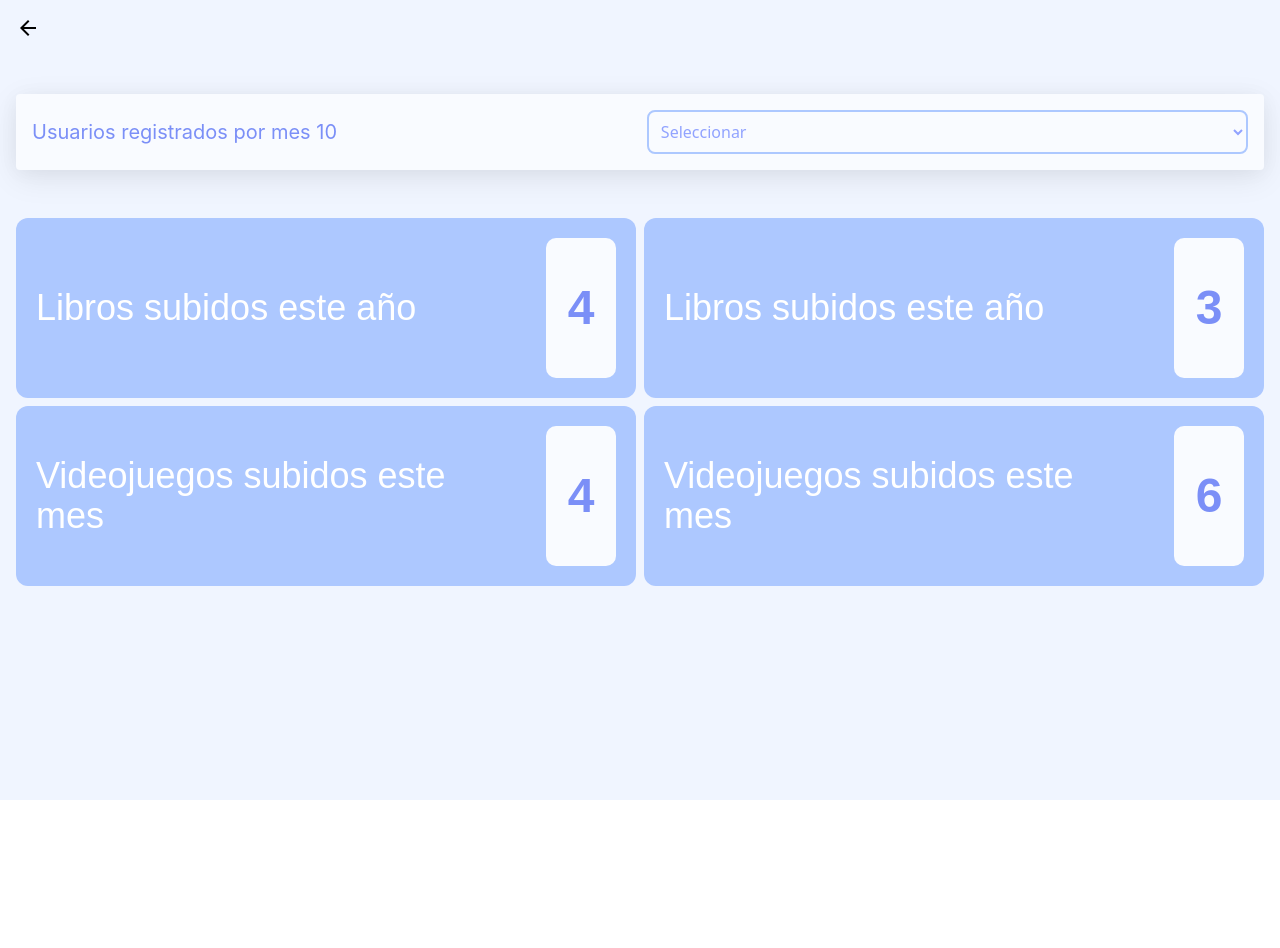
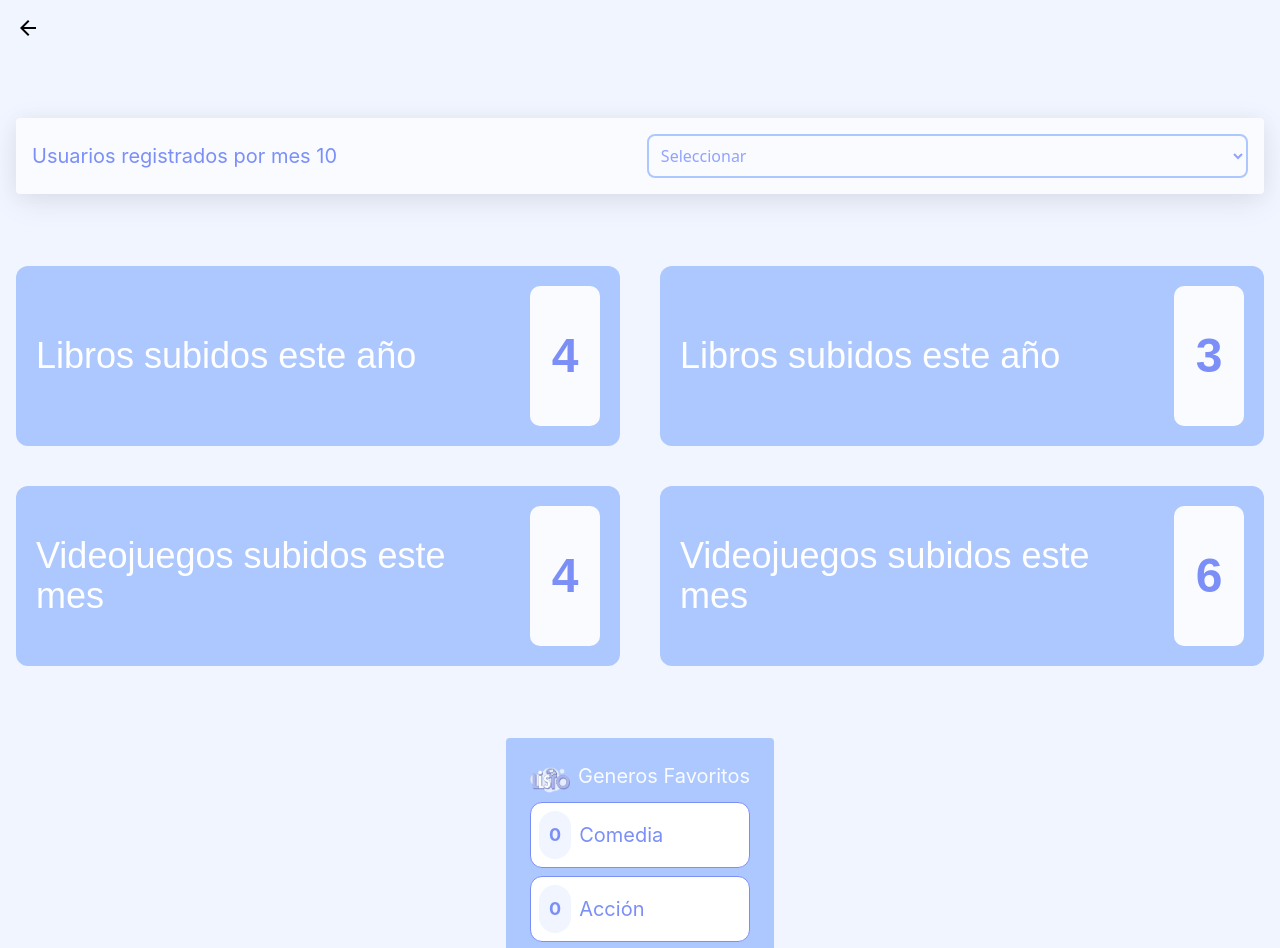
Before and after one commit to egilp04/listO, a React (Vite) app: page / in a window 1280 px wide. Shown: the top 948 px of the page. Before the commit the page ends 800 px from the top, so only its background shows below. Built offline with nearby package versions, Linux system fonts and the light colour scheme.

Commit message:
arreglo de la pagina estadisticas

```diff
--- a/src/pages/EstadisticasGlobales.tsx
+++ b/src/pages/EstadisticasGlobales.tsx
@@ -2,37 +2,70 @@ import { useEffect, useState } from "react";
 import Select from "../componentes/Inputs/Select";
 import { meses } from "../utils/constants/Meses";
 import CardEstadisticaG from "../componentes/tarjetas/cardEstadisticaG";
+import CardEstadisticaT from "../componentes/tarjetas/cardEstadisticaT";
+
+interface EstadisticaTop {
+  value: string[];
+}
 
 const EstadisticasGlobales = () => {
   const [infoTarjetaEstadistica, setInfoTarjetaEstadistica] = useState([]);
+  const [infoEstadisticasTop, setInfoEstadisticasTop] = useState<
+    EstadisticaTop[]
+  >([]);
+
   useEffect(() => {
-    const getDataTarjetaEstadistica = async () => {
+    const getDataEstadistica = async () => {
       const res = await fetch("src/mock/cardsAdminStats.json");
       const data = await res.json();
-      console.log(data);
       setInfoTarjetaEstadistica(data);
     };
-    getDataTarjetaEstadistica();
+    getDataEstadistica();
+  }, []);
+
+  useEffect(() => {
+    const getDataTop = async () => {
+      const res = await fetch("src/mock/cardTopStatsAdmin.json");
+      const data = await res.json();
+      console.log(data);
+      setInfoEstadisticasTop(data);
+    };
+    getDataTop();
   }, []);
   const conteo = 10;
   return (
-    <div className="bg-primary-200 flex flex-col h-screen gap-2 lg:gap-12 2xl:gap-14 p-4">
+    <div className="bg-primary-200 min-h-screen flex flex-col gap-20 md:gap-18 p-4">
       <div className="w-full">
         <span className="material-symbols-outlined">arrow_back</span>
       </div>
-      <div className="shadow-elevation-3 bg-primary-50 flex flex-row gap-6 overflow-hidden p-4 rounded-sm justify-between items-center">
+      <div className="shadow-elevation-3 bg-primary-50 flex flex-row gap-6 p-4 rounded-sm justify-between items-center">
         <label className="w-full text-primary-700">
           Usuarios registrados por mes {conteo}
         </label>
         <Select variant="primario" options={meses}></Select>
       </div>
-      <div className="grid grid-cols-2 grid-rows-2 gap-2">
+      <div className="grid grid-cols-2 grid-rows-2 gap-4 md:gap-6 lg:gap-10">
         {infoTarjetaEstadistica.map(({ label, value }) => (
           <CardEstadisticaG texto={label} numero={value}></CardEstadisticaG>
         ))}
       </div>
-      <div>
-
+      <div className="w-full flex flex-col items-center justify-center">
+        <div className="flex flex-col bg-primary-500 p-6 w-auto rounded-sm">
+          <div className="flex flex-row gap-2">
+            <div className="h-10 w-10 flex flex-row gap-2">
+              {" "}
+              <img src="src/assets/img/logo/logo.webp"></img>
+            </div>
+            <label className="text-primary-50">Generos Favoritos</label>
+          </div>
+          <div className="flex flex-col gap-2">
+            {infoEstadisticasTop.map(({ value }, index) =>
+              value.map((val) => (
+                <CardEstadisticaT numero={index} texto={val} />
+              )),
+            )}
+          </div>
+        </div>
       </div>
     </div>
   );
--- a/src/pages/GestionAdmin.tsx
+++ b/src/pages/GestionAdmin.tsx
@@ -4,7 +4,7 @@ import Table from "../componentes/Table";
 
 const GestionAdmin = () => {
   return (
-    <div className="bg-primary-200 flex flex-col h-screen gap-4 lg:gap-12 2xl:gap-14 p-4">
+    <div className="bg-primary-200 flex flex-col min-h-screen gap-4 lg:gap-12 2xl:gap-14 p-4">
       <div className="w-full">
         <span className="material-symbols-outlined">arrow_back</span>
       </div>
--- a/src/styles/base.css
+++ b/src/styles/base.css
@@ -3,6 +3,12 @@
     margin: 0;
     padding: 0;
     box-sizing: border-box;
+  }
+
+  html,
+  body,
+  #root {
+    @apply min-h-screen h-full;
   }
 
   h1 {
```
Also changed, not shown: src/componentes/tarjetas/cardEstadisticaG.tsx (+5 -3 lines).
